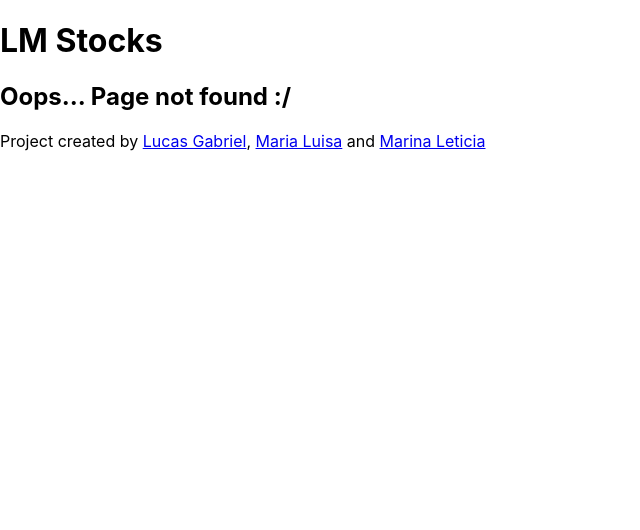
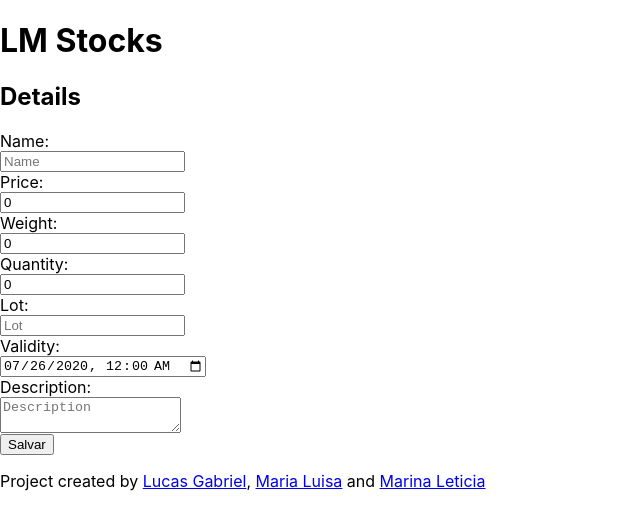
Before and after one commit to luisaferreira/LM_Stocks_Interface, a React (Create React App) app: page /product/new in a window 1280 px wide. Before the commit this address had no page. Shown: the top 530 px of the page, without its empty margins (0-640 px from the left). Built offline with nearby package versions, Linux system fonts and the light colour scheme.

Commit message:
Consumo API: Creat, Read, Update

```diff
--- a/package.json
+++ b/package.json
@@ -6,6 +6,7 @@
     "@testing-library/jest-dom": "^5.14.1",
     "@testing-library/react": "^11.2.7",
     "@testing-library/user-event": "^12.8.3",
+    "axios": "^0.23.0",
     "react": "^17.0.2",
     "react-dom": "^17.0.2",
     "react-router-dom": "^5.3.0",
--- a/src/index.js
+++ b/src/index.js
@@ -7,12 +7,15 @@ import { BrowserRouter, Switch, Route } from 'react-router-dom';
 import Products from './views/Products';
 import ProductDetails from './views/ProductDetails';
 import Error404 from './views/Error404';
+import AddProduct from './views/AddProduct';
 
 ReactDOM.render(
    <BrowserRouter>
       <Switch>
          <Route path="/" exact={true} component={App} />
          <Route path="/products" exact={true} component={Products} />
+         <Route path='/product/new' component={AddProduct} />
+         <Route path='/product/update/:id' component={AddProduct} />
          <Route path="/products/:id" component={ProductDetails} />
          <Route path="*" component={Error404} />
       </Switch>
--- /dev/null
+++ b/src/views/AddProduct.js
@@ -0,0 +1,90 @@
+import React, { Component } from "react";
+import Header from "./shared/Header";
+import Footer from "./shared/Footer";
+import axios from "axios";
+
+class AddProduct extends Component {
+    state = {
+        product: {
+            id: 0,
+            name: "",
+            price: 0,
+            weight: 0, //ajeitar
+            quantity: 0,
+            lot: "",
+            validity: "2020-07-26T00:00:00",
+            description: ""
+        }
+    }
+
+    onChange = (e) => {
+        let product = this.state.product;
+
+        product[e.target.name] = e.target.value;
+        this.setState({product: product});
+    }
+
+    save = () => {
+        if(this.state.product.id > 0) {
+            console.log(123);
+
+            axios.put(`https://localhost:5001/products/${this.state.product.id}`, this.state.product).then(response => {
+                console.log(123);
+                this.props.history.push("/products");
+                console.log(response.status);
+            });
+        } else {
+            axios.post(`https://localhost:5001/products`, this.state.product).then(response => {
+                console.log(response.statusText);
+            this.props.history.push("/products");
+            })
+        }
+    }
+
+    //funciona :)
+    componentDidMount() {
+        let id = this.props.match.params.id;
+
+        if (id) {
+            axios.get(`https://localhost:5001/products/${id}`).then(response => {
+                const product = response.data;
+                this.setState({ product });
+            })
+        }
+    }
+
+    render() {
+        return (
+            <div>
+                <Header />
+                <h2>{this.id} Details</h2>
+                <form style={{ display: "flex" },{ flexDirection: "column" }}>
+                    <label htmlFor="name">Name:</label>
+                    <input style={{ display: "block" }} value={this.state.product.name} onChange={this.onChange} name="name" id="name" type="text" placeholder="Name"></input>
+
+                    <label htmlFor="price">Price:</label>
+                    <input style={{ display: "block" }} value={this.state.product.price} onChange={this.onChange} name="price" id="price" type="number" placeholder="Price"></input>
+
+                    <label htmlFor="weight">Weight:</label>
+                    <input style={{ display: "block" }} value={this.state.product.weight} onChange={this.onChange} name="weight" id="weight" type="number" placeholder="Weight"></input>
+
+                    <label htmlFor="quantity">Quantity:</label>
+                    <input style={{ display: "block" }} value={this.state.product.quantity} onChange={this.onChange} name="quantity" id="quantity" type="number" placeholder="Quantity"></input>
+
+                    <label htmlFor="lot">Lot:</label>
+                    <input style={{ display: "block" }} value={this.state.product.lot} onChange={this.onChange} name="lot" id="lot" type="text" placeholder="Lot"></input>
+
+                    <label htmlFor="validity">Validity:</label>
+                    <input style={{ display: "block" }} value={this.state.product.validity} onChange={this.onChange} name="validity" id="validity" type="datetime-local"></input>
+
+                    <label htmlFor="description">Description:</label>
+                    <textarea style={{ display: "block" }} value={this.state.product.description} onChange={this.onChange} name="description" id="description" placeholder="Description"></textarea>
+                    <button onClick={this.save}>Salvar</button>
+                </form>
+                <Footer />
+            </div>
+        )
+    }
+}
+
+export default AddProduct;
--- a/src/views/ProductDetails.js
+++ b/src/views/ProductDetails.js
@@ -13,6 +13,7 @@ class ProductDetails extends Component {
 			<div>
 				<Header />
 				<h2>Product {this.id} Details</h2>
+				<h2>test</h2>
 				<Footer />
 			</div>
 		)
--- a/src/views/Products.js
+++ b/src/views/Products.js
@@ -1,21 +1,39 @@
 import React, { Component } from "react";
 import Header from "./shared/Header";
 import Footer from "./shared/Footer";
-import { NavLink } from "react-router-dom";
+import { Link } from "react-router-dom";
+import axios from "axios";
+
+
 class Products extends Component {
+	state = {
+		products: []
+	}
+
+	componentDidMount() {
+		axios.get('https://localhost:5001/products').then(response => {
+			// debugger
+			const products = response.data;
+			this.setState({ products })
+		})
+	}
 	render() {
+
 		return (
 			<div>
 				<Header />
-				<h1>List of Products</h1>
+				<h1>List of Products {this.state.products.length}</h1>
 				<ul>
-					<li>
-					<NavLink activeClassName="active" exact to ="/products/1">Product 1</NavLink>
-					</li>
-					<li>
-					<NavLink activeClassName="active" exact to ="/products/2">Product 2</NavLink>
-					</li>
+					{
+						this.state.products.map(p => (
+							<li>
+								<Link key={p.id} to={`/products/${p.id}`}>{p.name}</Link>
+								<Link to={`/product/update/${p.id}`}>Editar</Link>
+							</li>
+						))
+					}
 				</ul>
+				<Link to={'/product/new'}>New Product</Link>
 				<Footer />
 			</div>
 		)
```
Also changed, not shown: 1 other file (tests, documents, lock files or other folders).
